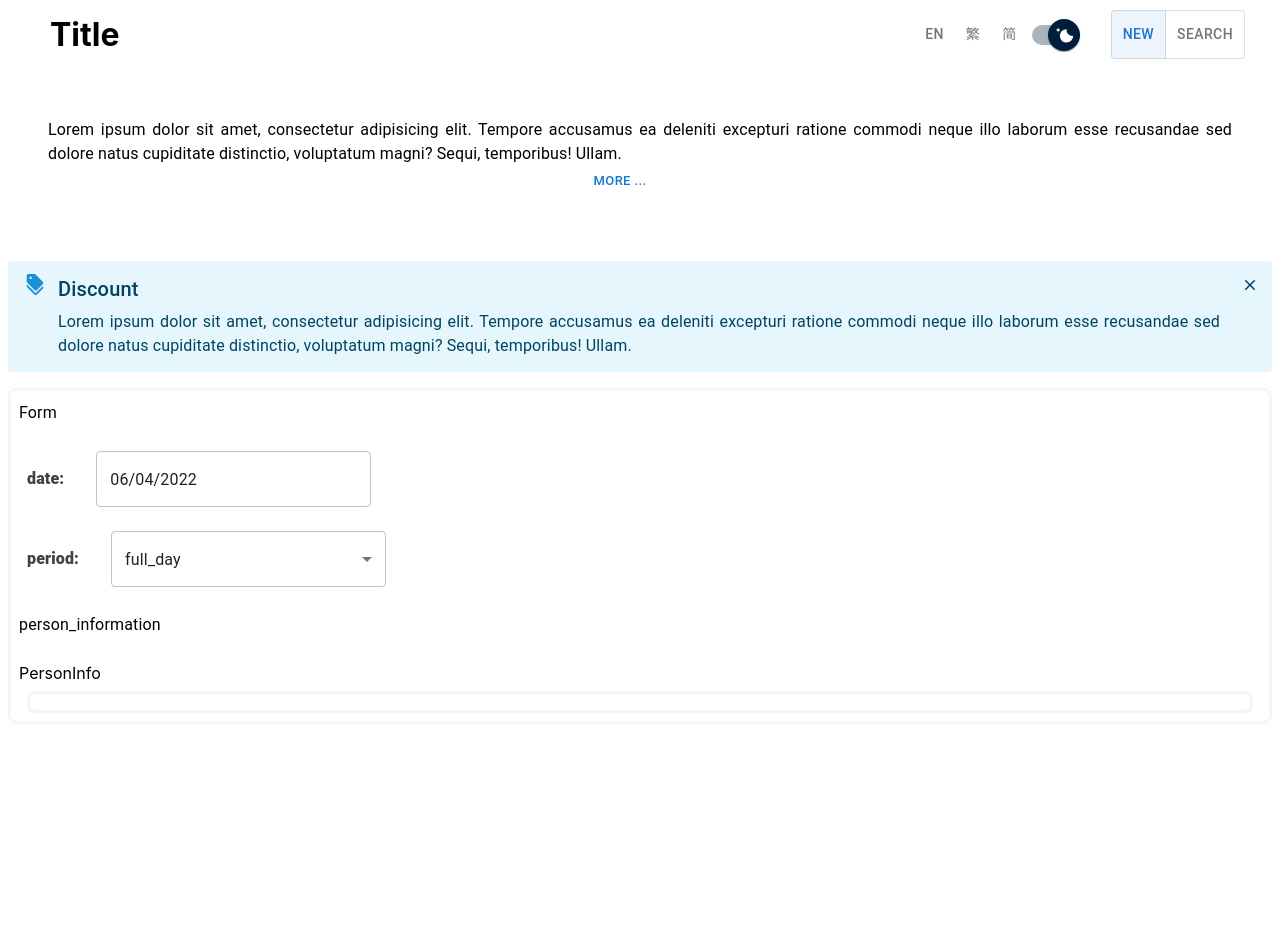
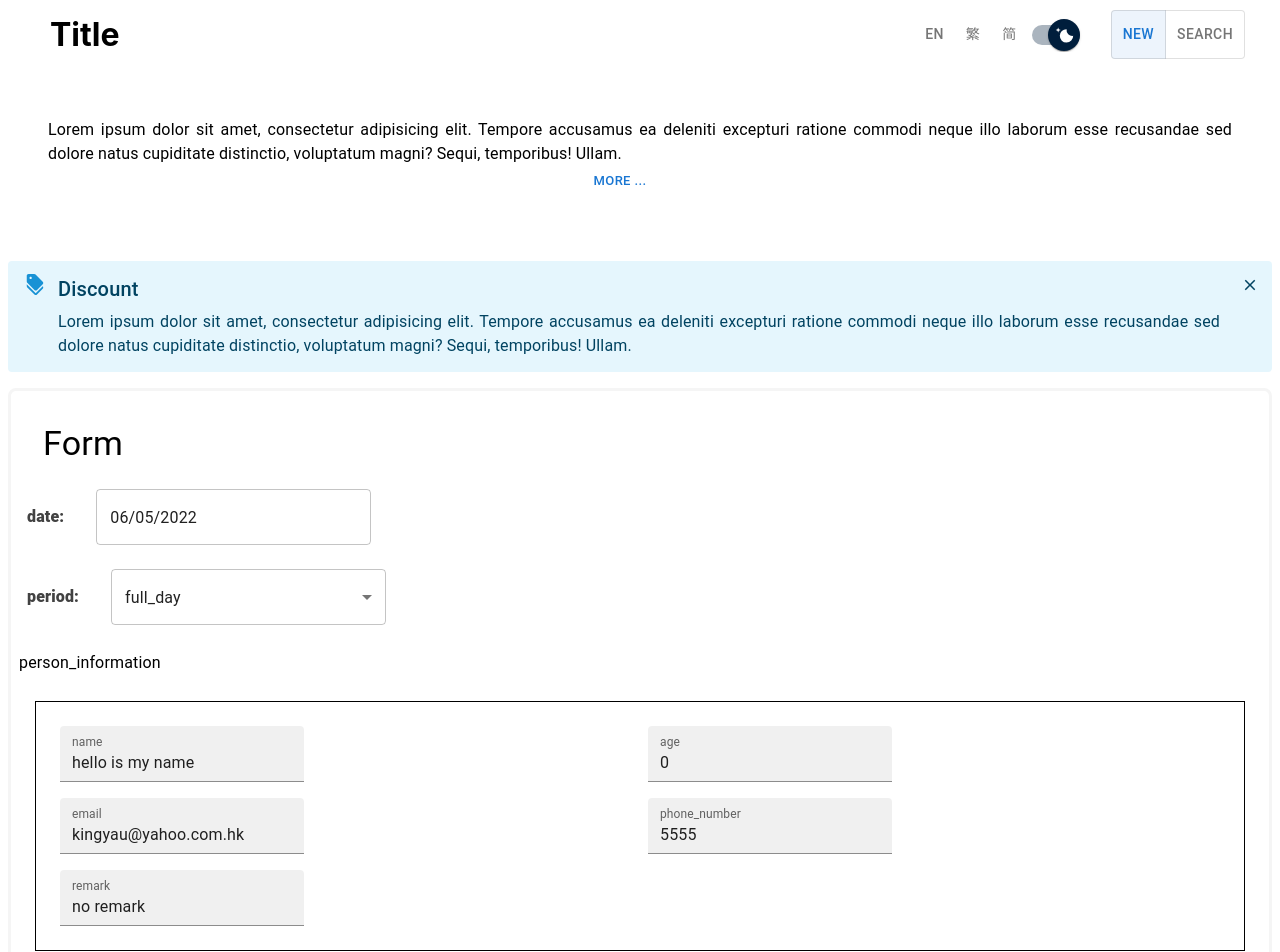
Before and after one commit to kingyau991319/ReservationDemo, a React (Vite) app: page /1/new in a window 1280 px wide. Shown: the top 952 px of the page. Before the commit the page ends 800 px from the top, so only its background shows below. Built offline with nearby package versions, Linux system fonts and the light colour scheme.

Commit message:
add personInfo

```diff
--- a/src/components/NewResv/Form/DateTimeInput/Datepicker/datepicker.tsx
+++ b/src/components/NewResv/Form/DateTimeInput/Datepicker/datepicker.tsx
@@ -16,6 +16,10 @@ import Typography from '@mui/material/Typography';
 // Constants
 import { MAXWIDTH_COLUMN, NEW_RESV_MIDWIDTH, SMALL_MARGIN } from '../../../Constants/style';
 
+const today = new Date()
+const tomorrow = new Date(today)
+tomorrow.setDate(tomorrow.getDate() + 1)
+
 function Item(props: BoxProps) {
   const { sx, ...other } = props;
   return (
@@ -30,9 +34,8 @@ function Item(props: BoxProps) {
   );
 }
 
-
 const DatePickers = (props: {matches: boolean}) => {
-  const [value, setValue] = useState<Date | null>(new Date());
+  const [value, setValue] = useState<Date | null>(tomorrow);
   const { t } = useTranslation();
   const { matches } = props;
 
--- a/src/components/NewResv/Form/Form.tsx
+++ b/src/components/NewResv/Form/Form.tsx
@@ -14,24 +14,28 @@ import useMediaQuery from '@mui/material/useMediaQuery';
 // Constants
 import { SMALL_PADDING, TINY_MARGIN, NEW_RESV_MIDWIDTH } from '../Constants/style';
 
+const FormStyle = {
+  width: '100%',
+  minWidth: NEW_RESV_MIDWIDTH,
+  p : SMALL_PADDING,
+  mt : TINY_MARGIN,
+  ml : TINY_MARGIN,
+  mr : TINY_MARGIN,
+  border: 3,
+  borderColor: 'grey.100',
+  borderRadius: 2
+}
+
+const margin = {
+  m : 3
+}
+
 const Form = () => {
   const matches = useMediaQuery('(min-width:450px)');
 
   return (
-    <Box
-      sx={{
-        width: '100%',
-        minWidth: NEW_RESV_MIDWIDTH,
-        p : SMALL_PADDING,
-        mt : TINY_MARGIN,
-        ml : TINY_MARGIN,
-        mr : TINY_MARGIN,
-        border: 3,
-        borderColor: 'grey.100',
-        borderRadius: 2
-      }}
-    >
-      <Typography variant="subtitle1" display="block" gutterBottom sx={{mb:3}}>
+    <Box sx={FormStyle} >
+      <Typography variant="h4" gutterBottom component="div" sx={margin}>
         Form
       </Typography>
 
--- /dev/null
+++ b/src/components/NewResv/Form/PersonInfo/Age/age.tsx
@@ -0,0 +1,21 @@
+import React from 'react'
+
+// textField
+import TextField from '@mui/material/TextField';
+
+// i18n
+import { useTranslation } from 'react-i18next';
+
+
+const Age = (props) => {
+  const { inputRef } = props;
+  const { t } = useTranslation();
+
+  return (
+    <>
+      <TextField id="name-basic" label={t("age")} variant="filled" inputRef={inputRef} defaultValue={props.value ?? 'default'} />
+    </>
+  )
+}
+
+export default Age;
--- /dev/null
+++ b/src/components/NewResv/Form/PersonInfo/Email/email.tsx
@@ -0,0 +1,21 @@
+import React from 'react'
+
+// textField
+import TextField from '@mui/material/TextField';
+
+// i18n
+import { useTranslation } from 'react-i18next';
+
+
+const Email = (props) => {
+  const { inputRef } = props;
+  const { t } = useTranslation();
+
+  return (
+    <>
+      <TextField id="name-basic" label={t("email")} variant="filled" inputRef={inputRef} defaultValue={props.value ?? 'default'} />
+    </>
+  )
+}
+
+export default Email;
--- /dev/null
+++ b/src/components/NewResv/Form/PersonInfo/Name/name.tsx
@@ -0,0 +1,20 @@
+import React from 'react'
+
+// textField
+import TextField from '@mui/material/TextField';
+
+// i18n
+import { useTranslation } from 'react-i18next';
+
+const Name = (props) => {
+  const { t } = useTranslation();
+  const { inputRef } = props;
+
+  return (
+    <>
+      <TextField id="name-basic" label={t("name")} variant="filled" inputRef={inputRef} defaultValue={props.value ?? 'default'} />
+    </>
+  )
+}
+
+export default Name;
--- a/src/components/NewResv/Form/PersonInfo/Person.tsx
+++ b/src/components/NewResv/Form/PersonInfo/Person.tsx
@@ -1,19 +1,24 @@
 // React
-import { useState } from 'react';
+import { useState, useRef, useEffect } from 'react';
 
 // i18n
 import { useTranslation } from 'react-i18next';
 
 // Material ui
 import Box from '@mui/material/Box';
+import Grid from '@mui/material/Grid';
 
 // Constants
 import { SMALL_PADDING, TINY_MARGIN,  NEW_RESV_MIDWIDTH } from '../../Constants/style';
 
-function Person() {
-  return (
-    <Box
-      sx={{
+// Material Ui
+import Name from './Name/name';
+import Age from './Age/age';
+import Email from './Email/email';
+import Phone from './Phone/phone';
+import Remark from './Remark/remark';
+
+const FormStyle = {
   width: '100%',
   minWidth: NEW_RESV_MIDWIDTH,
   p : SMALL_PADDING,
@@ -23,9 +28,49 @@ function Person() {
   border: 3,
   borderColor: 'grey.100',
   borderRadius: 2
-      }}
-    >
-    </Box>
+};
+
+
+const Person = (props) => {
+
+  const { t } = useTranslation();
+
+  const {
+    name,
+    age,
+    email,
+    phone,
+    remark
+  } = props.person;
+
+  const nameRef   = useRef(name);
+  const ageRef    = useRef(age);
+  const emailRef  = useRef(email);
+  const phoneRef  = useRef(phone);
+  const remarkRef = useRef(remark);
+
+  const showRefContent = () => {
+    console.log(nameRef.current.value ?? '');
+  };
+
+  return (
+    <Grid container spacing={{xs: 2}} columns={{ xs: 4, sm: 8}}>
+      <Grid item xs={6} sm={4} md={4} >
+        <Name value={name} inputRef={nameRef} />
+      </Grid>
+      <Grid item xs={6} sm={4} md={4} >
+        <Age value={age} inputRef={ageRef} />
+      </Grid>
+      <Grid item xs={6} sm={4} md={4} >
+        <Email value={email} inputRef={emailRef} />
+      </Grid>
+      <Grid item xs={6} sm={4} md={4} >
+        <Phone value={phone} inputRef={phoneRef} />
+      </Grid>
+      <Grid item xs={6} sm={4} md={4} >
+        <Remark value={remark} inputRef={remarkRef} />
+      </Grid>
+    </Grid>
   )
 }
 
--- a/src/components/NewResv/Form/PersonInfo/PersonInfo.tsx
+++ b/src/components/NewResv/Form/PersonInfo/PersonInfo.tsx
@@ -6,8 +6,9 @@ import { useTranslation } from 'react-i18next';
 
 // Material ui
 import Box from '@mui/material/Box';
-import { Grid } from "@mui/material"
 import { Typography } from '@mui/material';
+import Button from '@mui/material/Button';
+import Stack from '@mui/material/Stack';
 
 // Icon
 import CloseIcon from '@mui/icons-material/Close';
@@ -24,36 +25,42 @@ interface Person {
   remark: string
 }
 
+const typographyProps = {
+  mt : 3,
+  mb : 3
+};
+
 const PersonInfo = () => {
 
   const { t } = useTranslation();
   let [ persons, setPersons ] = useState<Person[]>([
     {
       id: 1,
-      name: '',
+      name: 'hello is my name',
       age: 0,
-      email: '',
-      phone: '',
-      remark: ''
+      email: 'kingyau@yahoo.com.hk',
+      phone: '5555',
+      remark: 'no remark'
     }
   ]);
 
   return (
     <>
-      <Typography variant="subtitle1" display="block" gutterBottom sx={{mt : 3, mb : 3}}>
+      <Typography variant="subtitle1" display="block" gutterBottom sx={typographyProps}>
         {t('person_information')}
       </Typography>
-      <Grid container>
-        <div>PersonInfo</div>
-        {/* TODO: border =W= */}
+      <Box sx={{border: 1 , p: 3, m: 2}}>
         {
           persons.map((person: Person, index: number) => {
             return (
-              <Person/>
+              <Person key={person.id} person={person}/>
             )
-        })
-      }
-    </Grid>
+          })
+        }
+      </Box>
+      <Stack direction={{sm: 'row-reverse'}} sx={{mr: 3}} spacing={3}>
+        <Button variant="outlined">{t('add_new')}</Button>
+      </Stack>
   </>
   )
 }
--- /dev/null
+++ b/src/components/NewResv/Form/PersonInfo/Phone/phone.tsx
@@ -0,0 +1,21 @@
+import React from 'react'
+
+// textField
+import TextField from '@mui/material/TextField';
+
+// i18n
+import { useTranslation } from 'react-i18next';
+
+
+const Phone = (props) => {
+  const { inputRef } = props;
+  const { t } = useTranslation();
+
+  return (
+    <>
+      <TextField id="name-basic" label={t("phone_number")} variant="filled" inputRef={inputRef} defaultValue={props.value ?? 'default'} />
+    </>
+  )
+}
+
+export default Phone;
--- /dev/null
+++ b/src/components/NewResv/Form/PersonInfo/Remark/remark.tsx
@@ -0,0 +1,21 @@
+import React from 'react'
+
+// textField
+import TextField from '@mui/material/TextField';
+
+// i18n
+import { useTranslation } from 'react-i18next';
+
+
+const Remark = (props) => {
+  const { inputRef } = props;
+  const { t } = useTranslation();
+
+  return (
+    <>
+      <TextField id="name-basic" label={t("remark")} variant="filled" inputRef={inputRef} defaultValue={props.value ?? 'default'} />
+    </>
+  )
+}
+
+export default Remark;
--- a/src/locale/en.json
+++ b/src/locale/en.json
@@ -1,11 +1,17 @@
 {
   "afternoon" : "Afternoon",
+  "age" : "Age",
   "booking_date" : "Booking Date",
+  "date" : "Date",
+  "email" : "Email",
   "full_day": "Full Day",
   "morning": "Morning",
+  "name": "Name",
   "new" : "New",
   "night" : "Night",
-  "search" : "Search",
+  "phone_number" : "Phone Number",
   "period" : "Period",
-  "person_information" : "Person information"
+  "person_information" : "Person information",
+  "remark" : "Remark",
+  "search" : "Search"
 }
--- a/src/locale/zh-cn.json
+++ b/src/locale/zh-cn.json
@@ -1,11 +1,17 @@
 {
   "afternoon" : "午后",
+  "age" : "年龄",
   "booking_date" : "预定日期",
+  "date" : "日期",
+  "email" : "电子邮件",
   "full_day": "全天",
   "morning": "白天",
   "new" : "新增",
+  "name" : "名称",
   "night" : "夜晚",
-  "search" : "搜索",
+  "phone_number" : "电话号码",
   "period" : "时段",
-  "person_information" : "个人信息"
+  "person_information" : "个人信息",
+  "remark" : "備註",
+  "search" : "搜索"
 }
--- a/src/locale/zh-hk.json
+++ b/src/locale/zh-hk.json
@@ -1,11 +1,17 @@
 {
   "afternoon" : "午後",
+  "age" : "年齢",
   "booking_date" : "預定日期",
+  "date" : "日期",
+  "email" : "電子郵件",
   "full_day": "全天",
   "morning": "白天",
   "new" : "新增",
+  "name" : "名稱",
   "night" : "夜晚",
-  "search" : "搜索",
+  "phone_number" : "電話號碼",
   "period" : "時段",
-  "person_information" : "個人資料"
+  "person_information" : "個人資料",
+  "remark" : "備註",
+  "search" : "搜索"
 }
```
Lines whose indentation alone changed are shown as unchanged.
